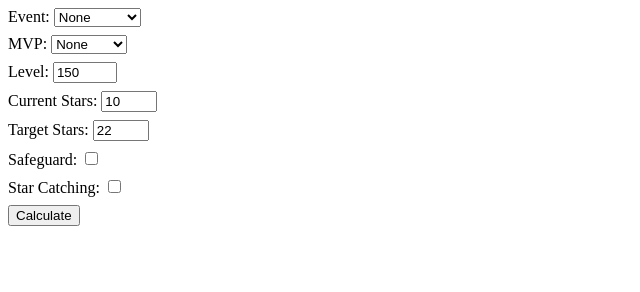
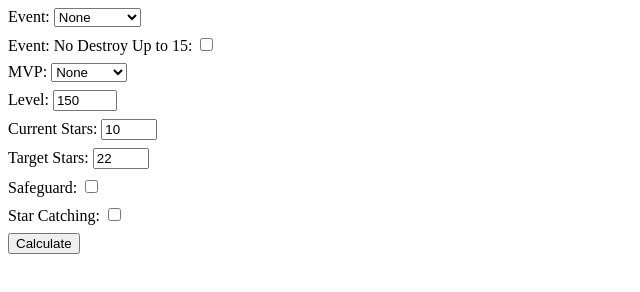
Before and after one commit to blushiemagic/Maplestory-Starforce-Calculator, a plain HTML site: page index.html in a window 1280 px wide. Shown: the whole page, without its empty margins (0-640 px from the left). Drawn offline with Linux system fonts and the light colour scheme.

Commit message:
Added event: no booms before 15*

```diff
--- a/index.html
+++ b/index.html
@@ -13,6 +13,10 @@
                 <option value="guarantee">5/10/15</option>
                 <option value="extra">+2 for 1-10</option>
             </select>
+        </div>
+        <div>
+            <label for="event-safeguard">Event: No Destroy Up to 15: </label>
+            <input type="checkbox" id="event-safeguard" value="event-safeguard">
         </div>
         <div>
             <label for="mvp">MVP: </label>
--- a/src.js
+++ b/src.js
@@ -87,6 +87,9 @@ function canDestroy(args, star) {
     var result = data[star].destroy && data[star].destroy > 0;
     if ((args.event & events.guarantee) > 0 && (star == 5 || star == 10 || star == 15)) {
         result = false;
+    }
+    if (args.eventSafeguard && star < 15) {
+        result = false
     }
     return result;
 }
```
